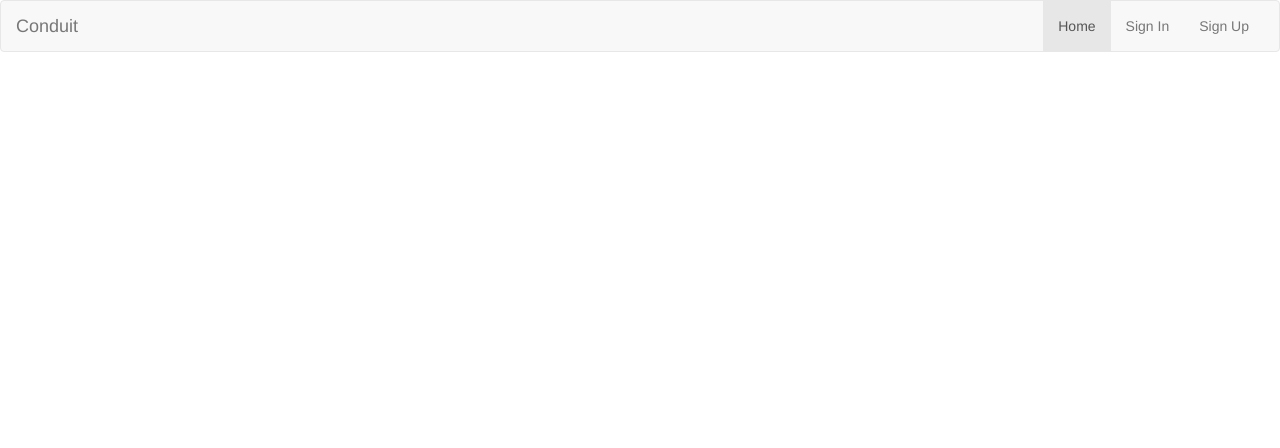
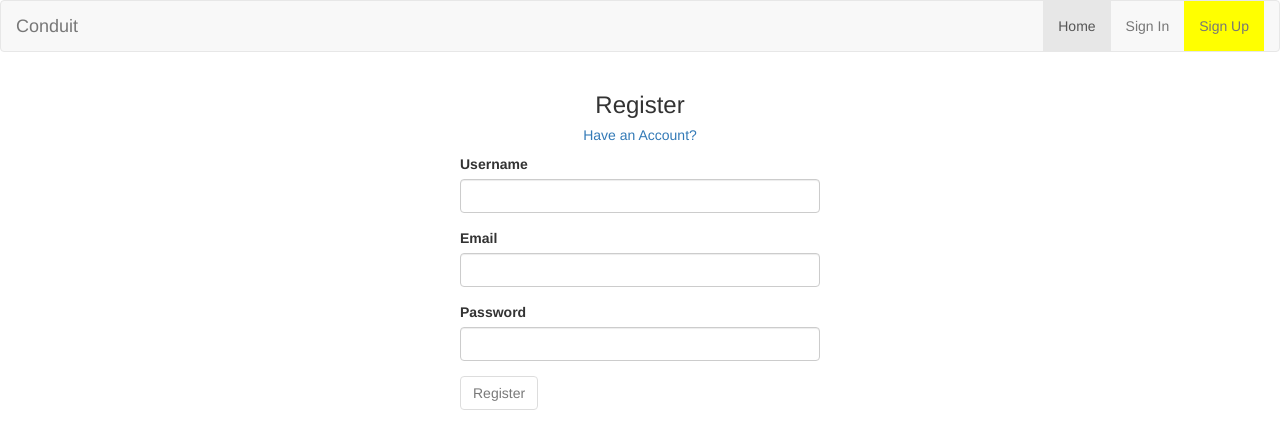
Before and after one commit to RockinRonE/conduit-ang2, an Angular app: page /#/register in a window 1280 px wide. Before the commit this address led to /#/. Shown: the top 448 px of the page. Built offline with nearby package versions, Linux system fonts and the light colour scheme.

Commit message:
fixed up form and added routing

```diff
--- a/src/app/auth/auth.component.html
+++ b/src/app/auth/auth.component.html
@@ -2,32 +2,38 @@
   <div id="sign-up">
     <div class="row">
       <div class="col-md-12">
-          <h3 class="text-center">Sign Up</h3>
-          <h5 class="text-center">Have an Account?</h5></div>
+          <h3 class="text-center">{{title}}</h3>
+
+          <h5 class="text-center" *ngIf="authType == 'register'"><a [routerLink]="['/signin']">          Have an Account?
+              </a>
+            </h5></div>
+
       <div class="col-md-4 col-md-offset-4">
 
-        <form (ngSubmit)="onSubmit(register)" #register = "ngForm">
-          {{register.value | json}}
-            <div class="form-group">
+        <form (ngSubmit)="onSubmit()" [formGroup] = "form">
+
+            <div class="form-group" *ngIf="authType == 'register'">
                 <label class="control-label">Username </label>
-                <input class="form-control" type="text"
-                required
-                [(ngModel)]="register.username" name="username">
-                {{username}}
+                <input class="form-control" type="text" formControlName="username">
+
             </div>
+
             <div class="form-group">
                 <label class="control-label">Email </label>
-                <input class="form-control" type="text"
-                required
-                [(ngModel)]="register.email" name="email">
+                <input class="form-control" type="text" formControlName="email">
             </div>
+
             <div class="form-group">
                 <label class="control-label">Password </label>
-                <input class="form-control" type="text" required
-                [(ngModel)]="register.password" name="password">
+                <input class="form-control" type="text" formControlName="password">
             </div>
-            <button class="btn btn-default" type="submit" [disabled]="!register.form.valid">Sign Up</button>
+
+            <button class="btn btn-default" type="submit" [disabled]="!form.valid">
+                {{title}}
+            </button>
         </form>
+
+
 
       </div>
     </div>
--- a/src/app/auth/auth.component.ts
+++ b/src/app/auth/auth.component.ts
@@ -1,43 +1,56 @@
 import { Component, OnInit } from '@angular/core';
+
+import { FormGroup, FormControl, Validators, FormBuilder } from '@angular/forms';
+import { ActivatedRoute } from '@angular/router';
 
 import { UserService } from '../shared/services/user.service';
 
 import { User } from '../shared/models/user.model';
 
 @Component({
-  selector: 'app-auth',
+  selector: 'auth-form',
   templateUrl: './auth.component.html',
   styleUrls: ['./auth.component.css']
 })
 export class AuthComponent implements OnInit {
-   user: User = {
-     username: '',
-     email: '',
-     password: ''
-   };
+   form: FormGroup;
+   authType: String = '';
+   title: String = '';
 
 
-  // model = new User('Ronny', 'ronny@gmail.com', 'password');
+  constructor(
+    private userService: UserService,
+    private fb: FormBuilder,
+    private route: ActivatedRoute
 
-  // user = new User();
-
-  submitted = false;
-
-
-
-
-
-  constructor(private userService: UserService) {
+    ) {
+    this.form = fb.group({
+      // "username": ['', Validators.required],
+      "email": ['', Validators.required],
+      "password": ['', Validators.required]
+    })
 
   }
 
-   onSubmit(register) {
-      let registerUser = new User(register.username, register.email, register.password);
-      this.userService.registerUser(registerUser);
-      // this.userService.registerUser(registerUser);
+   onSubmit() {
+     console.log(this.form.value);
+
     }
 
   ngOnInit() {
+    this.route.url.subscribe(data => {
+      // Get the last piece of the URL. URL segment is an array so...
+      this.authType = data[data.length - 1].path;
+
+      // set page title
+      this.title = (this.authType === 'signin') ? 'Sign In' : 'Register';
+
+      if (this.authType === 'register') {
+        this.form.addControl('username', new FormControl('', Validators.required));
+      }
+
+    })
+
   }
 
 
--- a/src/app/home/home.component.html
+++ b/src/app/home/home.component.html
@@ -26,4 +26,4 @@
         {{ profile | json}}
     </div>
 
-<app-auth></app-auth>
+<auth-form></auth-form>
--- a/src/app/shared/layout/header/header.component.html
+++ b/src/app/shared/layout/header/header.component.html
@@ -6,8 +6,19 @@
     <div class="collapse navbar-collapse" id="navcol-1">
       <ul class="nav navbar-nav navbar-right">
         <li class="active" role="presentation"><a href="#">Home </a></li>
-        <li role="presentation"><a [routerLink]="['auth']" routerLinkActive="active-link">Sign In</a></li>
-        <li role="presentation"><a href="#">Sign Up</a></li>
+
+        <li role="presentation">
+          <a [routerLink]="['signin']" routerLinkActive="active-link">
+            Sign In
+          </a>
+        </li>
+
+        <li role="presentation">
+          <a [routerLink]="['register']" routerLinkActive="active-link">
+            Sign Up
+          </a>
+        </li>
+
       </ul>
     </div>
   </div>
```
Also changed, not shown: src/app/app.module.ts (+7 -3 lines), src/app/home/home.component.ts (+0 -15 lines), src/app/shared/services/user.service.ts (+0 -13 lines).
